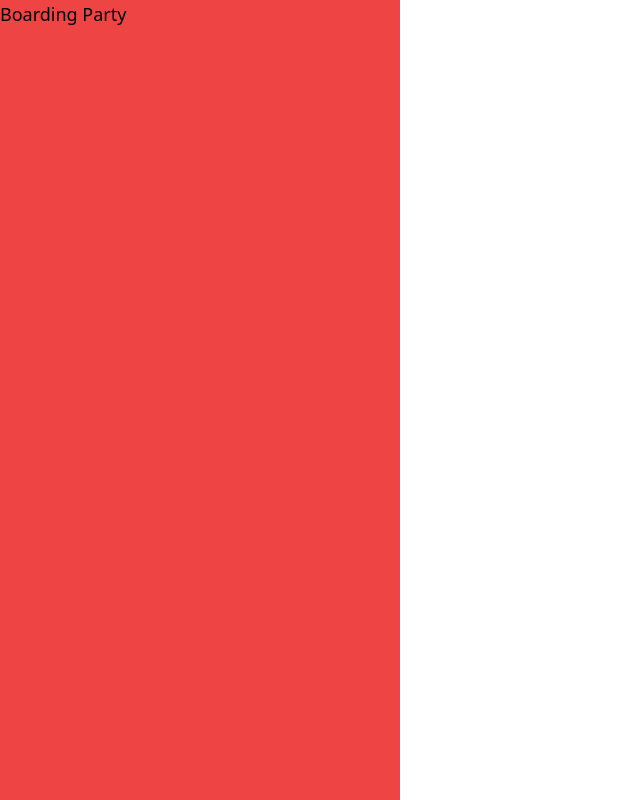
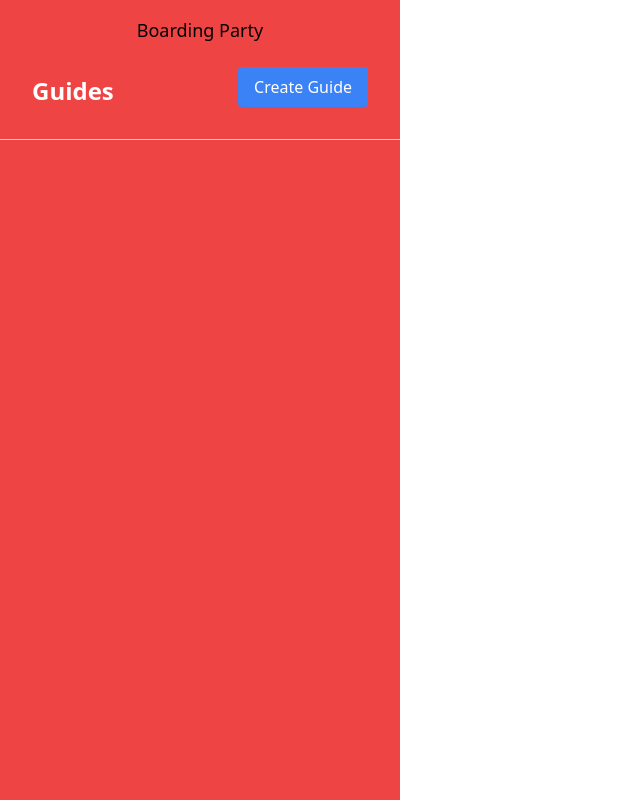
Before and after one commit to davonwil3/chrome-boarding, a React (Create React App) app: page / in a window 1280 px wide. Shown: the whole page, without its empty margins (0-640 px from the left). Built offline with nearby package versions, Linux system fonts and the light colour scheme.

Commit message:
designing popup

```diff
--- a/src/app.jsx
+++ b/src/app.jsx
@@ -21,12 +21,12 @@ const App = () => {
   const currentPage = history[history.length - 1];
 
   return (
-       <div className="flex flex-col fixed top-0 left-0 h-screen w-[400px] min-h-[815px] bg-red-500">
-      <div className="text-lg h-[70px]">Boarding Party</div>
-
-
+    <div className="flex flex-col fixed top-0 left-0 h-screen w-[400px] min-h-[815px] bg-red-500">
+      <div className="text-lg h-[70px] mx-auto p-4">Boarding Party</div>
 
       {/* Render Components Based on Page */}
+      {currentPage === "view-guides" && <ViewGuides navigateTo={navigateTo} />}
+      {currentPage === "create-guide" && <CreateGuide navigateTo={navigateTo} />}
 
     </div>
   );
--- a/src/components/Createguide.jsx
+++ b/src/components/Createguide.jsx
@@ -0,0 +1,16 @@
+import React from "react";
+
+export default function CreateGuide({ navigateTo }) {
+    return (
+        <div className="flex flex-col w-full h-full px-8 ">
+           <p>Create a guide</p>
+
+        <input
+            type="text"
+            placeholder="Guide Name"
+            className="mt-2 p-2 border rounded"
+        />
+        </div>
+
+    );
+}
--- a/src/components/Viewguides.jsx
+++ b/src/components/Viewguides.jsx
@@ -0,0 +1,19 @@
+import React from "react";
+
+export default function ViewGuides({ navigateTo }) {
+    return (
+        <div className="flex flex-col w-full h-full ">
+            <div className="flex flex-row w-full justify-between px-8 items-end">
+                <p className="text-2xl font-bold text-white">Guides</p>
+                <button
+                    onClick={() => navigateTo("create-guide")}
+                    className="bg-blue-500 text-white px-4 py-2 rounded"
+                >
+                    Create Guide
+                </button>
+            </div>
+            <div className="w-full border-b border-gray-300 my-4 mt-8"></div>
+        </div>
+
+    );
+}
```
